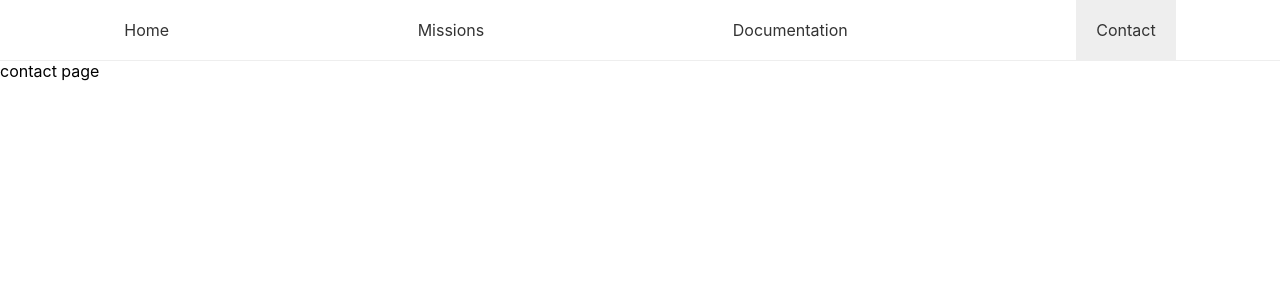
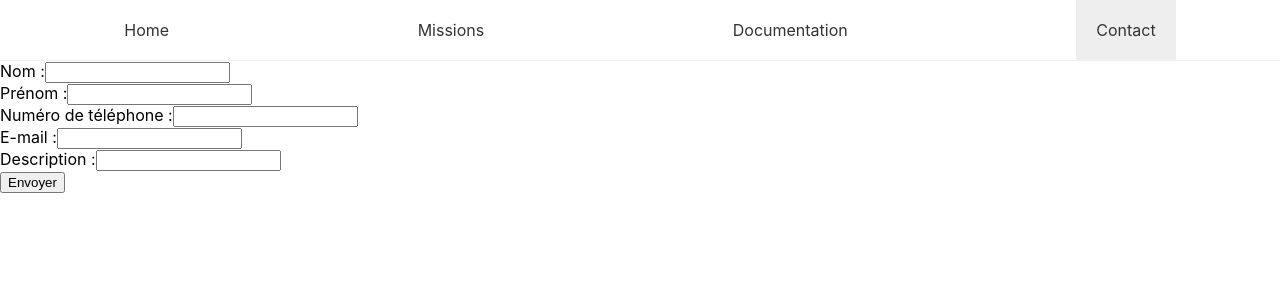
Before and after one commit to fabienlpt/le-grove, a React (Create React App) app: page /contact in a window 1280 px wide. Shown: the top 300 px of the page. Built offline with nearby package versions, Linux system fonts and the light colour scheme.

Commit message:
page contact

```diff
--- a/src/pages/contact.tsx
+++ b/src/pages/contact.tsx
@@ -3,8 +3,29 @@ import React from 'react';
 const Contact: React.FC = () => {
     return (
         <div>
-            {/* TODO: PRIO 1 */}
-            contact page
+            <form>
+                <div>
+                    <label> Nom :</label>
+                    <input type="text" name="name" required />
+                </div>
+                <div>
+                    <label> Prénom :</label>
+                    <input type="text" name="firstname" required />
+                </div>
+                <div>
+                    <label> Numéro de téléphone :</label>
+                    <input type="tel" name="number" required />
+                </div>
+                <div>
+                    <label> E-mail :</label>
+                    <input type="email" name="mail" required />
+                </div>
+                <div>
+                    <label> Description :</label>
+                    <input type="textarea" name="description"/>
+                </div>
+                <input type="button" name="description" value="Envoyer" />
+            </form>
         </div>
     );
 }
```
